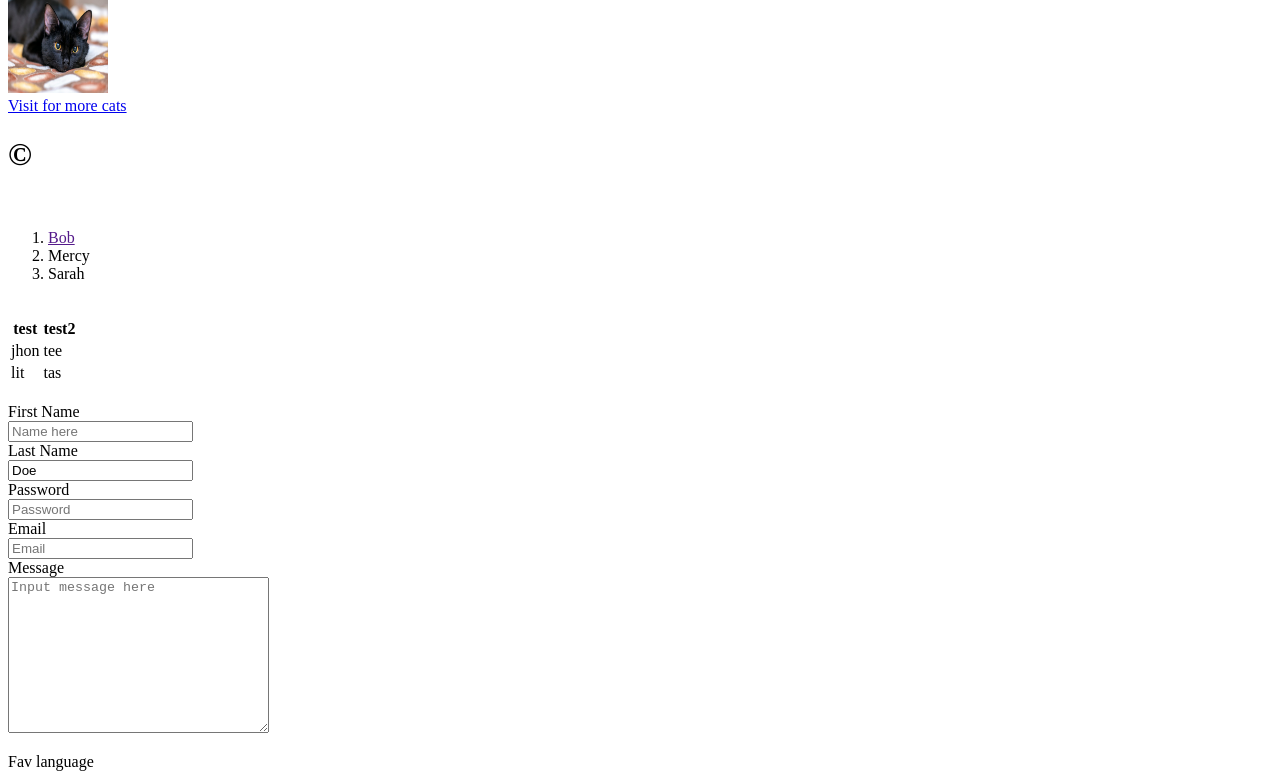
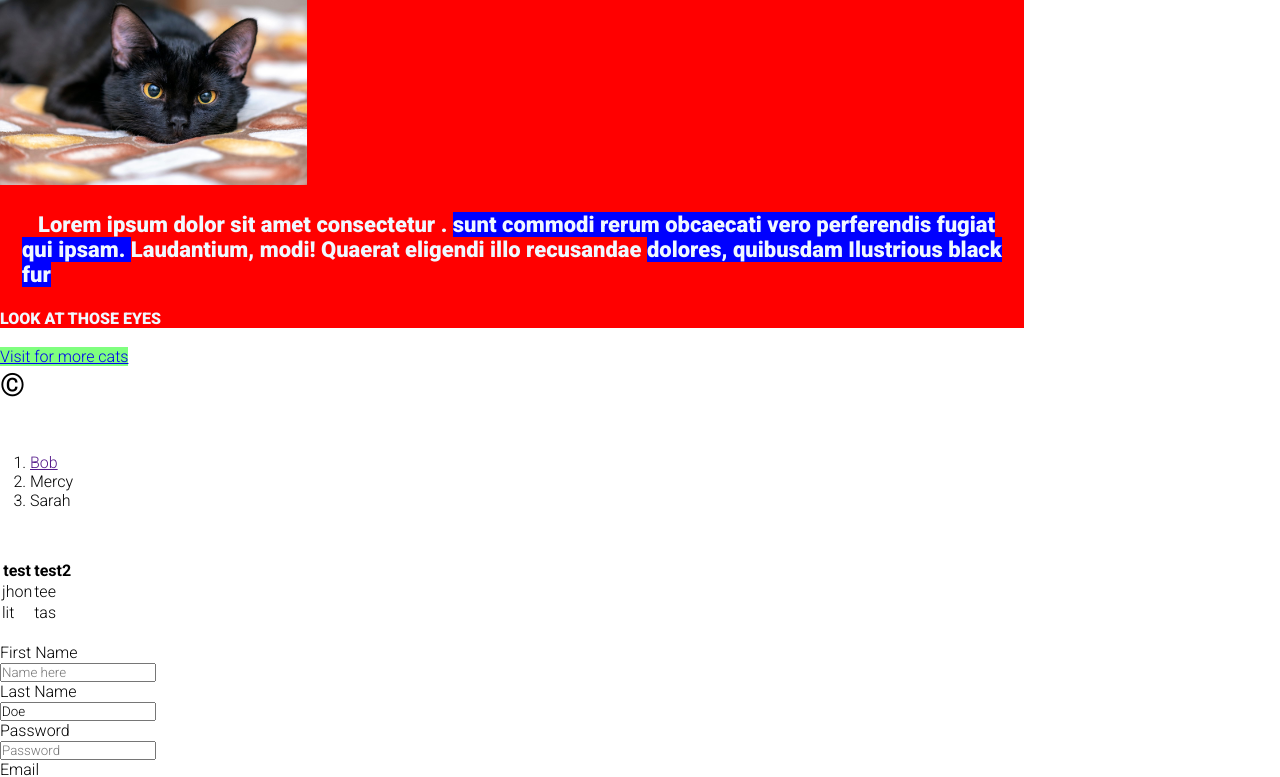
Before and after one commit to CelosiaX/Projects, a plain HTML site: page HTML/index.html in a window 1280 px wide. Shown: the part 87-864 px from the top of the page. Drawn offline with Linux system fonts and the light colour scheme.

Commit message:
6HOUR mark

```diff
--- a/CSS/styles.css
+++ b/CSS/styles.css
@@ -1,4 +1,52 @@
+/* @import url('https://fonts.googleapis.com/css2?family=Roboto:wght@300&display=swap'); */
+
+*{
+    font-family: 'Roboto', sans-serif;
+    margin: 0;
+    padding: 0;
+    box-sizing: border-box;
+}
+.top{
+    background-color: blue;
+    width: calc(100vw - 100px);
+}
+/* use vh and vw for screen sized object */
+#cat_intro{
+    width: 80vw;
+    justify-content: center;
+    font-size: 22px;
+    font-weight: 900;
+}
+.text{
+    /* Parent font size */
+    font-size: 1em;
+    padding: 1em;
+    text-align: left;
+    text-indent: 1rem;
+}
+.more{
+    /* Root font size */
+    font-size: 1rem;
+}
 #cat{
-    width: 100px;
-    height: 100px;
+    width: 30%;
+    height: 30%;
 }
+
+.list{
+    padding: 30px;
+}
+.red_bg{
+    background-color: rgb(255,0,0);
+    color: aliceblue;
+}
+
+.blue_bg {
+    background-color: blue;
+    color: aliceblue;
+}
+
+.green_bg{
+    /* RGBA has opacity as a parameter */
+    background-color: rgba(0,255,0,0.5);
+}
--- a/HTML/index.html
+++ b/HTML/index.html
@@ -4,27 +4,63 @@
     <meta charset="UTF-8" />
     <meta http-equiv="X-UA-Compatible" content="IE=edge" />
     <meta name="viewport" content="width=device-width, initial-scale=1.0" />
+    <link rel="preconnect" href="https://fonts.googleapis.com" />
+    <link rel="preconnect" href="https://fonts.gstatic.com" crossorigin />
+    <link
+      href="https://fonts.googleapis.com/css2?family=Roboto:wght@300;700;900&display=swap"
+      rel="stylesheet"
+    />
     <link rel="stylesheet" href="../CSS/styles.css" />
+    <!-- Internal CSS -->
+    <!--     <style>
+      h1 {
+        color: red;
+      }
+    </style> -->
     <title>Document</title>
   </head>
 
   <body>
+    <div class="top">Home</div>
+    <div id="cat_intro" class="red_bg">
+      <div class="header">
         <h1 id="top">Title</h1>
         <a href="../Images/Cat.jpg" target="_blank">
           <img id="cat" src="../Images/Cat.jpg" alt="cat" />
         </a>
+      </div>
+      <!-- Usage of span and class -->
+      <div class="text">
+        <p>
+          Lorem ipsum dolor sit amet consectetur .
+          <span class="blue_bg">
+            sunt commodi rerum obcaecati vero perferendis fugiat qui ipsam.
+          </span>
+          Laudantium, modi! Quaerat eligendi illo recusandae
+          <span class="blue_bg"> dolores, quibusdam Ilustrious black fur </span>
+        </p>
+      </div>
+      <div class="more">
+        <p>LOOK AT THOSE EYES</p>
+      </div>
+    </div>
+
     <br />
-    <a href="www.cats.com" target="_blank">Visit for more cats</a>
+    <a class="green_bg" href="www.cats.com" target="_blank"
+      >Visit for more cats</a
+    >
     <br />
     <!-- Special characters -->
     <h1>&copy;</h1>
     <br />
     <!-- List -->
+    <div class="list">
       <ol>
         <li><a href="">Bob</a></li>
         <li>Mercy</li>
         <li>Sarah</li>
       </ol>
+    </div>
     <br />
 
     <!-- Table -->
```
Lines whose indentation alone changed are shown as unchanged.
